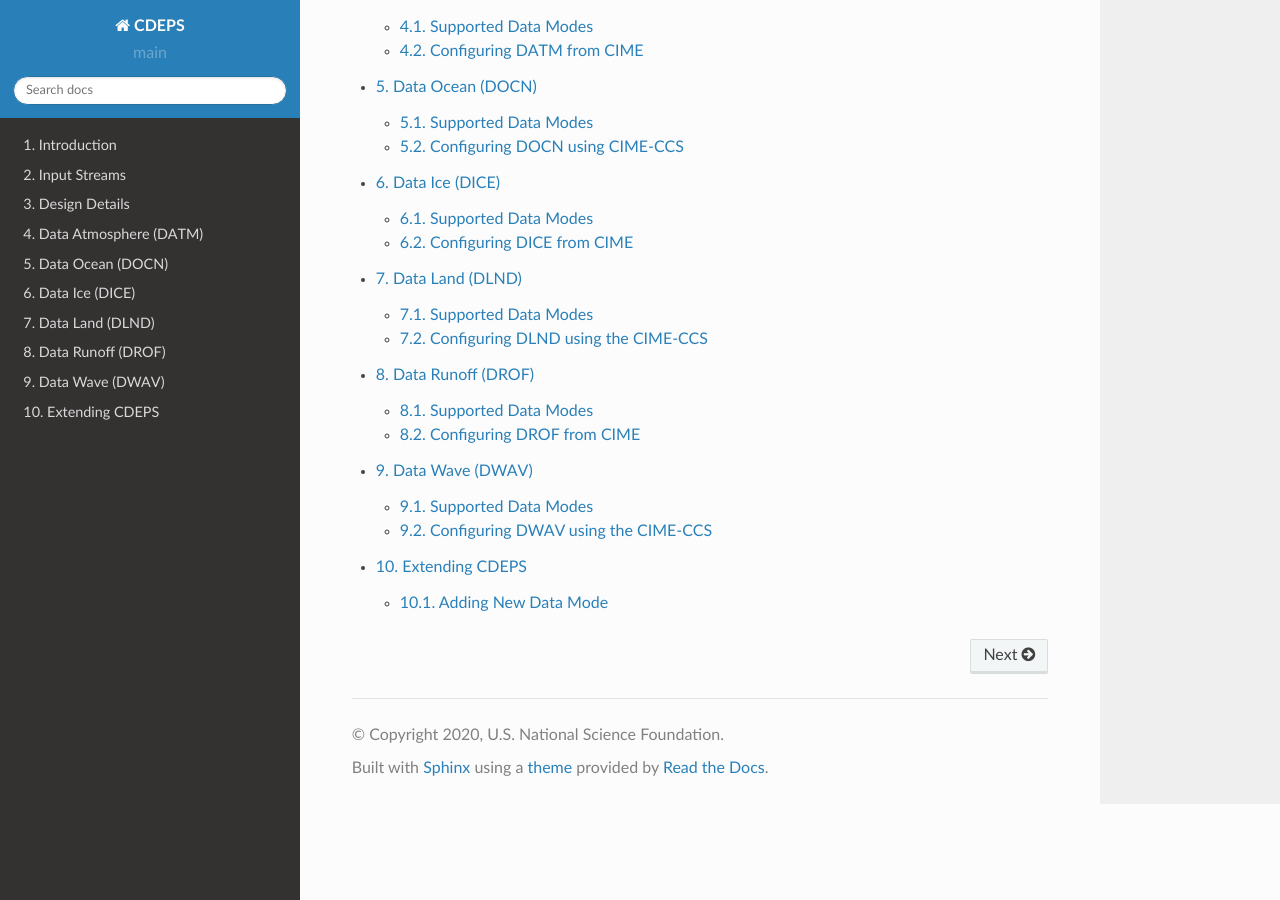
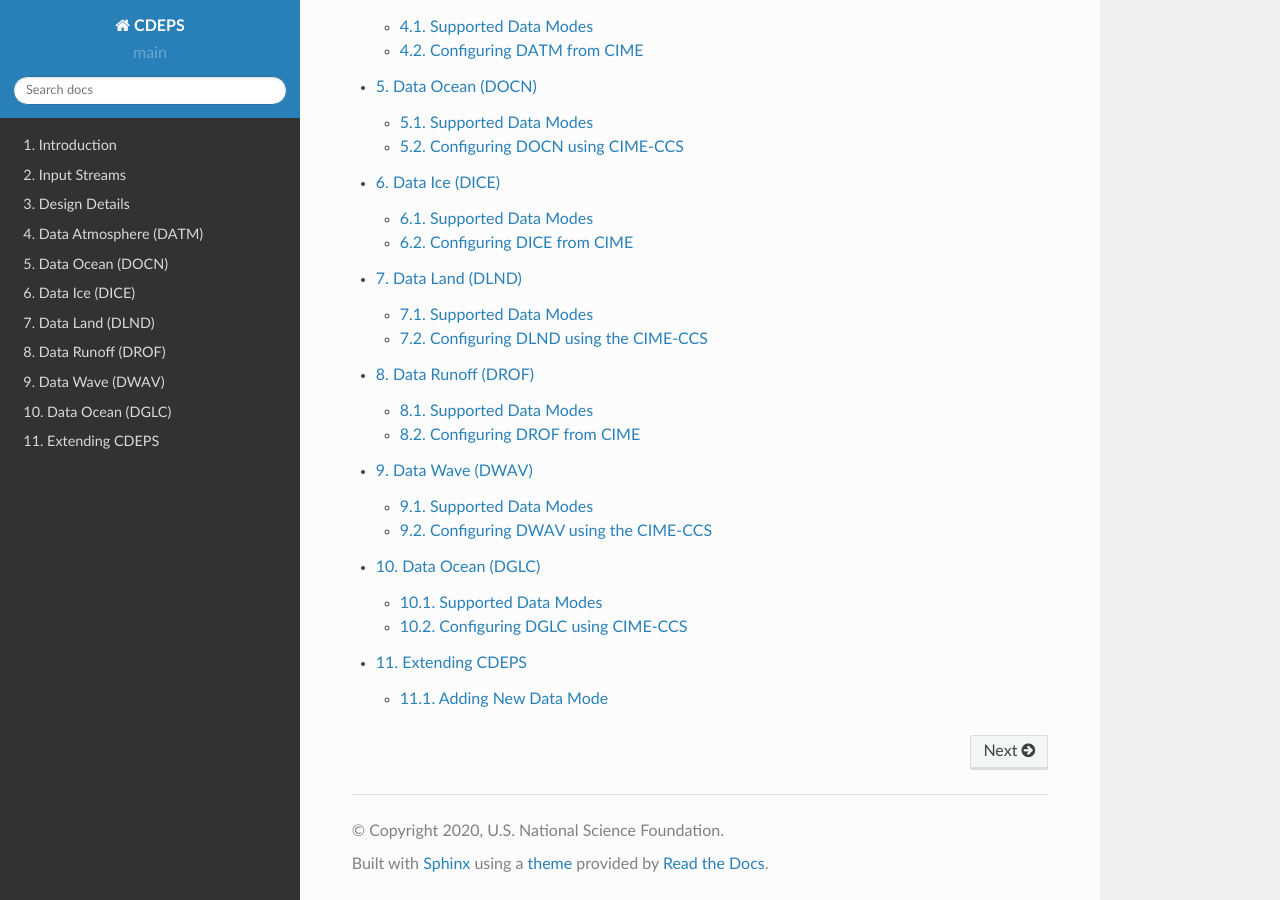
Before and after one commit to ESCOMP/CDEPS, a Sphinx documentation site: the page built from doc/source/index.rst, in a window 1280 px wide and 900 px high, scrolled down 933 px. Built offline with Sphinx 7.4.7 and the Read the Docs theme 2.0.0, drawn with Linux system fonts in a browser that asks for light colours; comment, search, counter and statistics services are not loaded; part of the change alters nothing that is shown.

Commit message:
first addition of documentation for dglc

```diff
--- /dev/null
+++ b/doc/source/dglc.rst
@@ -0,0 +1,113 @@
+.. _dglc:
+
+Data Ocean (DGLC)
+=================
+
+DGLC is normally used as a substitute for CESM/CISM running in NOEVOLVE mode.
+The various ways of running DGLC is referred to as its mode.
+
+NOEVOLVE mode is used in CESM as follows.
+In typical runs, CISM is not evolving; CLM computes the surface mass
+balance (SMB) and sends it to CISM, but CISM’s ice sheet geometry
+remains fixed over the course of the run. In these runs, CISM serves
+two roles in the system:
+ - Over the CISM domain (typically Greenland in
+   CESM2), CISM dictates glacier areas and topographic elevations,
+   overriding the values on CLM’s surface dataset. CISM also dictates the
+   elevation of non-glacier land units in its domain, and only in this
+   domain are atmospheric fields downscaled to non-glacier land
+   units. (So if you run with a stub glacier model - SGLC - then glacier
+   areas and elevations will be taken entirely from CLM’s surface
+   dataset, and no downscaling will be done over non-glacier land units.)
+ - CISM provides the grid onto which SMB is downscaled. (If you run with
+   SGLC then SMB will still be computed in CLM, but it won’t be
+   downscaled to a high-resolution ice sheet grid.)
+
+DGLC has the capability of supporting multiple ice sheets (as is the
+case with CISM/CMEPS coupling). This is configured via the following
+namelist settings:
+
+  - ``model_meshfiles_list`` is a colon separated string containing  model
+    meshfiles describing the different ice sheets.
+
+  - ``model_datafiles_list`` is colon separated string containing
+    input datafiles that are used by CISM. Each datafile corresponds to a different
+    ice sheet mesh and should have the same order as those in the ``model_meshfiles_list``.
+
+.. _dglc-datamodes:
+
+--------------------
+Supported Data Modes
+--------------------
+
+DGLC has its own set of supported ``datamode`` values that appears in
+the ``dglc_in`` namelist input. The datamode specifies what additional
+operations need to be done by DGLC on *ALL* of the streams in the
+``dglc.streams.xml`` file. Each datamode value is also associated with
+a DGLC source file that carries out these operations and these are
+listed in parentheses next to the mode name. Currently, the only
+supported ``datamode`` is ``noevolve``.
+
+noevolve (``dglc_datamode_noevolve_mod.F90``)
+  - This mode is an analytic mode that has no associated stream files.
+    This mode uses ``dglc_in`` namelist variables as follows:
+
+.. _dglc-cime-vars:
+
+---------------------------------------
+Configuring DGLC using CIME-CCS
+---------------------------------------
+
+If CDEPS is coupled to the CIME-CCS then the CIME ``$CASEROOT`` xml
+variable ``DGLC_MODE`` will be generated based on the compset
+specification ``DGLC%{DGLC_MODE}``.  ``DGLC_MODE`` will in term be
+used in the ``namelist_definition_dglc.xml`` file to determine the
+collection of streams that are associated with DGLC and also sets the
+dglc namelist variable ``datamode`` in the file ``dglc_in``.
+
+The following list describes the valid values of ``DGLC_MODE``
+(defined in the ``config_component.xml`` file for DGLC), and how they
+relate to the associated input streams and the ``datamode`` namelist
+variable.
+
+DGLC%DOM
+   - SST data provided by a file
+   - dglc_mode: prescribed
+   - streams: prescribed
+   - datamode: sstdata
+
+DGLC%IAF
+   - SST data provided by a file
+   - dglc_mode: interannual
+   - streams: interannual
+   - datamode: iaf
+
+DGLC%SOM
+   - Slab Ocean Model is used to calculate sea surface temperature.
+   - dglc_mode: som
+   - streams: som
+   - datamode: som
+
+DGLC%SOMAQP
+   - Slab Ocean Model is used to calculate sea surface temperature.
+   - dglc_mode: som_aquap
+   - streams: N/A
+   - datamode: som_aquap
+
+DGLC%AQP[1-10]
+   - Lattitude varying analytical sea surface data
+   - dglc_mode: sst_aquap[1-10]
+   - streams: N/A
+   - datamode: sst_aquap[1-10]
+
+DGLC%AQPFILE
+   - SST data provided by a file
+   - dglc_mode: sst_aquap_file
+   - streams: aquapfile
+   - datamode: sst_aquapfile
+
+DGLC%AQPCONST
+   - Constant sea surface data from aquaplanet
+   - dglc_mode: sst_aquap_constant
+   - streams: N/A
+   - datamode: sst_aquap_constant
--- a/doc/source/index.rst
+++ b/doc/source/index.rst
@@ -29,4 +29,5 @@ Table of contents
    dlnd.rst
    drof.rst
    dwav.rst
+   dglc.rst
    extending.rst
```
Also changed, not shown: 1 other file.
